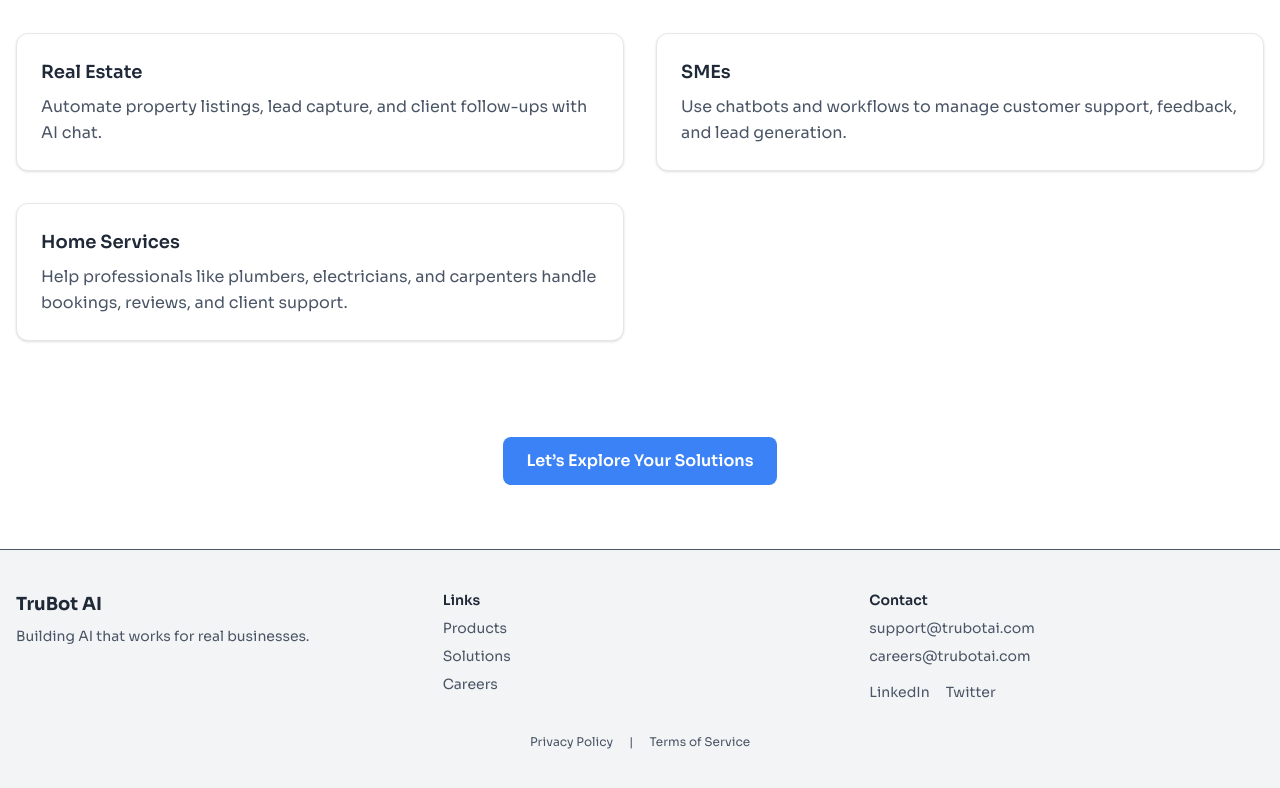
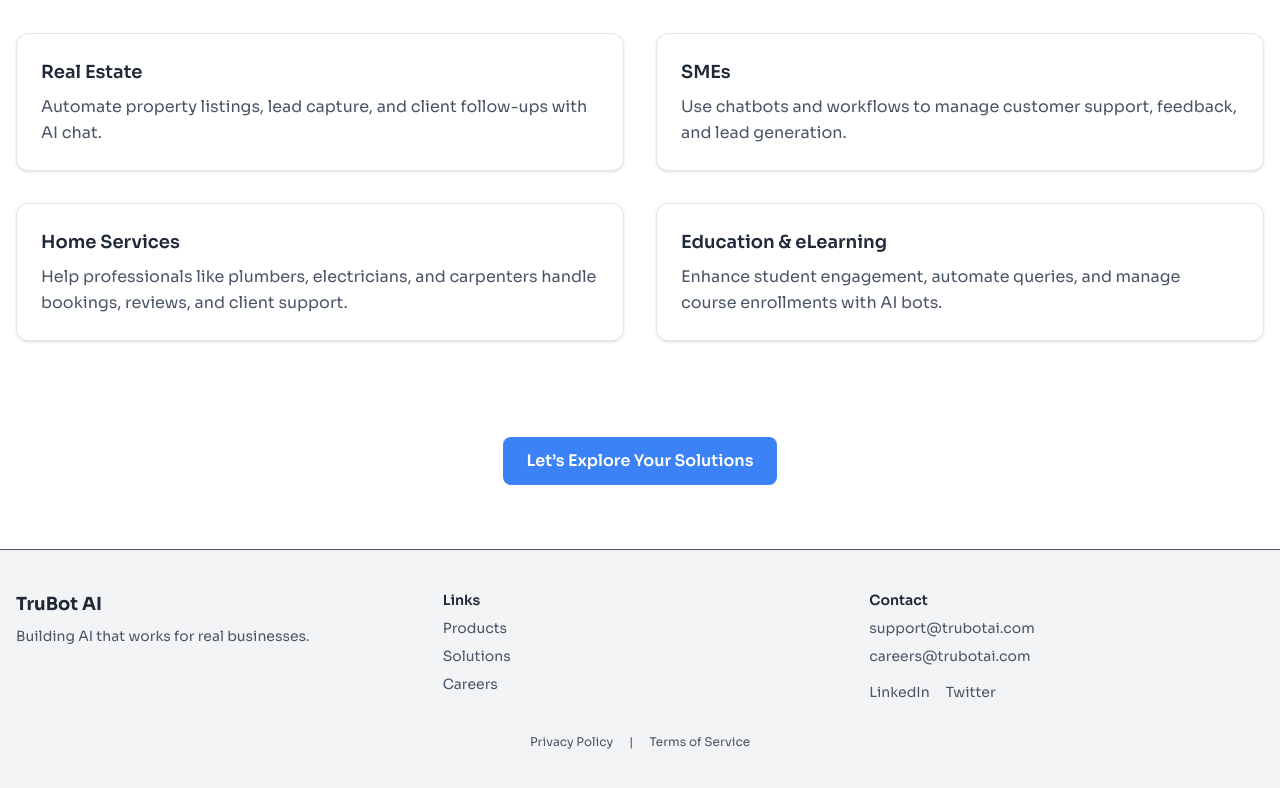
Before and after one commit to trubotai/trubot_ai_web, a Next.js app: page /solutions in a window 1280 px wide. Shown: the part 1694-2482 px from the top of the page. Built offline with nearby package versions, Linux system fonts and the light colour scheme.

Commit message:
make symmetric components

```diff
--- a/app/ui/libs/constants/index.ts
+++ b/app/ui/libs/constants/index.ts
@@ -6,4 +6,5 @@ export const industryList = [
   { icon: "🏢", label: "Real Estate" },
   { icon: "🏪", label: "Small & Medium Enterprises" },
   { icon: "🛠️", label: "Home Services (Plumbers, Electricians, etc.)" },
+  { icon: "🎓", label: "Education & eLearning" },
 ];
--- a/app/ui/libs/constants/solutions.ts
+++ b/app/ui/libs/constants/solutions.ts
@@ -98,6 +98,11 @@ export const solutionsList = [
         description:
           "Help professionals like plumbers, electricians, and carpenters handle bookings, reviews, and client support.",
       },
+      {
+        title: "Education & eLearning",
+        description:
+          "Enhance student engagement, automate queries, and manage course enrollments with AI bots.",
+      },
     ],
   },
 ];
```
